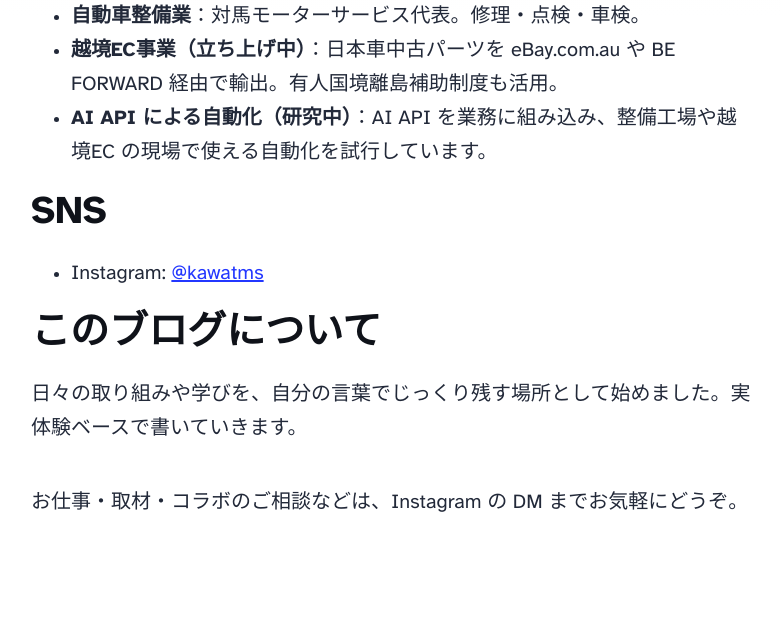
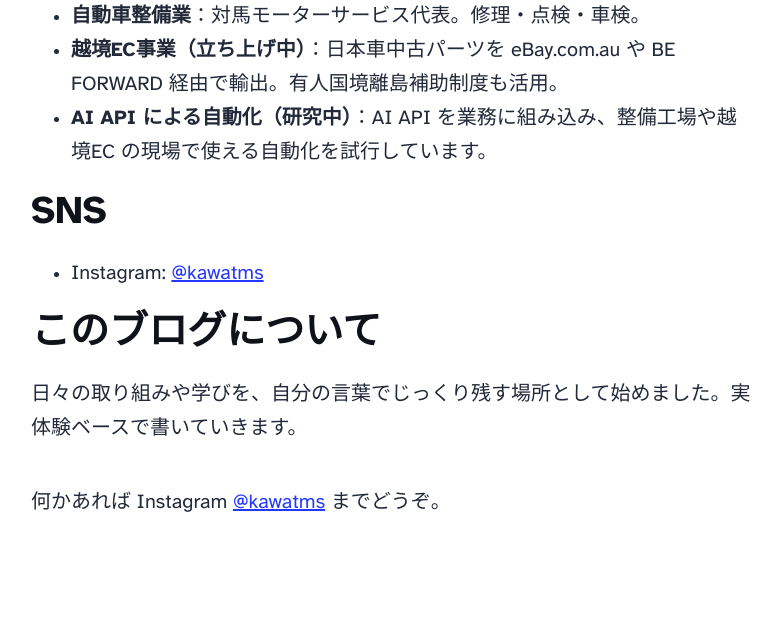
Before and after one commit to tmskawa-byte/kawatms-blog, an Astro site: page /about in a window 1280 px wide. Shown: the part 582-1219 px from the top of the page, without its empty margins (249-1030 px from the left). Built offline with nearby package versions, Linux system fonts and the light colour scheme; Astro itself is replaced by a stand-in of ours.

Commit message:
Soften About contact line
Replace the formal 'お仕事・取材・コラボのご相談などは、Instagram の DM
までお気軽にどうぞ。' with a single casual line: '何かあれば
Instagram @kawatms までどうぞ。'

```diff
--- a/src/pages/about.astro
+++ b/src/pages/about.astro
@@ -29,6 +29,6 @@ import Layout from '../layouts/BlogPost.astro';
 		日々の取り組みや学びを、自分の言葉でじっくり残す場所として始めました。実体験ベースで書いていきます。
 	</p>
 	<p>
-		お仕事・取材・コラボのご相談などは、Instagram の DM までお気軽にどうぞ。
+		何かあれば Instagram <a href="https://www.instagram.com/kawatms/" target="_blank" rel="noopener">@kawatms</a> までどうぞ。
 	</p>
 </Layout>
```
